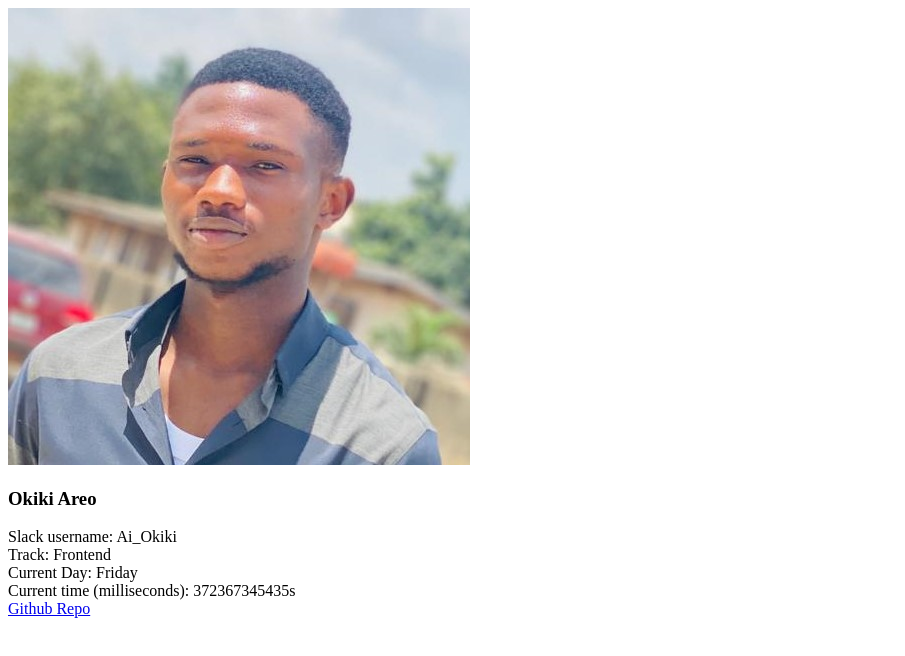
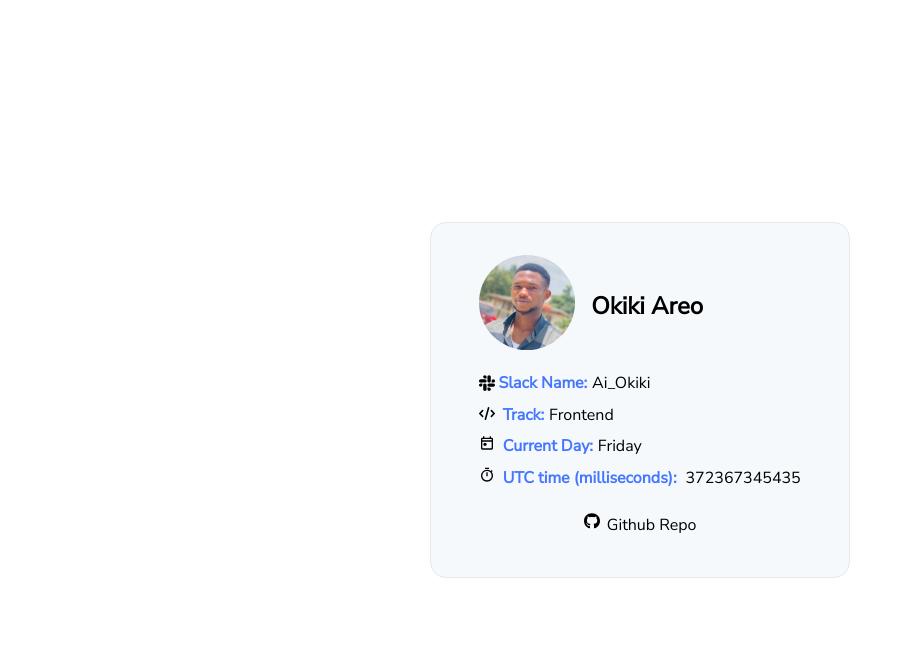
Before and after one commit to okikiareo/hng-task-1, a plain HTML site: page index.html in a window 1280 px wide. Shown: the whole page, without its empty margins (0-905 px from the left). Drawn offline with Linux system fonts and the light colour scheme.

Commit message:
styling commit

```diff
--- a/index.html
+++ b/index.html
@@ -6,29 +6,36 @@
     <title>hng-task-1</title>
     <link rel="stylesheet" href="style.css">
     <link rel="stylesheet" href="">
+    <link href="https://fonts.googleapis.com/css2?family=Nunito+Sans:opsz@6..12&display=swap" rel="stylesheet">
+
 </head>
 <body>
-    <section calss="container">
+    <section class="container ">
+        <div class="inner">
             <div class="first flex">
                 <div>
-            <img src="images/ai.jpg" alt="" data-testid="slackDisplayImage" alt="Ai_Okiki">
+                 <img src="images/ai.jpg" class="primg" alt="" data-testid="slackDisplayImage" alt="Ai_Okiki">
              </div>
              <h3 class="name">Okiki Areo</h3>
             </div>
-           <div class="username" data-testid="slackUserName">
-<i></i> <span>Slack username:</span> Ai_Okiki
+              <div class="second">
+     <div class="username ic flex" data-testid="slackUserName">
+          <img src="./images/slack.svg"> <span> Slack Name:</span> Ai_Okiki
                 </div>
-           <div class="track" data-testid="myTrack">
-<i></i> <span>Track:</span> Frontend
+                <div class="track ic" data-testid="myTrack">
+                 <img src="./images/code-solid.svg"> <span>Track:</span>Frontend
                 </div>
-           <div class="day" data-testid="currentDayOfTheWeek">
-          <span>Current Day:</span>     Friday
+                <div class="day ic" data-testid="currentDayOfTheWeek">
+                 <img src="./images/today.svg"> <span>Current Day:</span>Friday
                  </div>
-           <div class="time" data-testid="currentUTCTime">
-<span>Current time (milliseconds):</span> 372367345435s
+                <div class="time ic" data-testid="currentUTCTime">
+                 <img src="./images/time.svg"> <span>UTC time (milliseconds):</span> <date class="utc">372367345435 </date>
                 </div>
-           <div class="github" data-testid="githubURL">
-              <a href="#"><i></i> Github Repo</a>
+                <div class="github ic flex" data-testid="githubURL">
+                   <a href="#"><img src="./images/github.svg"> Github Repo</a>
+                </div>
+              </div>
+
         </div>
     </section>
 </body>
--- a/style.css
+++ b/style.css
@@ -0,0 +1,92 @@
+*{
+    padding: 0;
+    margin: 0;
+
+}
+body{
+    font-family: 'Nunito Sans', sans-serif;
+     height: 100vh;
+    width: 100%;
+    display: flex;
+    align-items: center;
+    justify-content: center;
+}
+span{
+    color: rgb(68, 118, 255);
+    padding-right: .3rem;
+    font-weight: 600;
+}
+.flex{
+    display: flex;
+    align-items: center;
+}
+.container{
+    display: flex;
+}
+.inner{
+    padding: 2rem 2rem;
+    background: #f5f9fc;
+    display: flex;
+    flex-direction: column;
+    border-radius: 1rem;
+    border: 1px solid rgb(231, 231, 231);
+
+}
+.first{
+    margin-bottom: 1rem;
+}
+.first img{
+    width: 6rem;
+    border-radius: 50%;
+    padding:0 1rem  ;
+}
+.first h3{
+    font-size: 1.5rem;
+}
+.ic img{
+    width: 16px;
+    padding-right: .2rem;
+}
+.second{
+    padding: 0 1rem;
+}
+.second .ic{
+    margin-bottom: .6rem;
+}
+.github{
+    justify-content: center;
+    margin-top: 1.5rem;
+}
+.github a{
+    text-decoration: none;
+    color: black;
+    font-size: 1rem;
+}
+/* media query */
+@media(max-width: 450px){
+    .container{
+        margin: 0 .5rem;
+    }
+    .inner{
+        padding: .3rem .1rem;
+    }
+    .first{
+        margin-bottom: .5rem;
+        margin-top: .5rem;
+    }
+    .first h3{
+        font-size: 1rem;
+    }
+    .first img{
+        width: 3rem;
+        border-radius: 50%;
+        padding:0 .5rem  ;
+    }
+    .second{
+        padding: 0 .5rem;
+    }
+    .time date{
+    padding-left: 1rem;
+
+    }
+}
```
Also changed, not shown: images/clock-regular.svg (added), images/code-solid.svg (added), images/github.svg (added), images/slack.svg (added), images/time.svg (added), images/today.svg (added), images/user.svg (added). Lines whose indentation alone changed are shown as unchanged.
